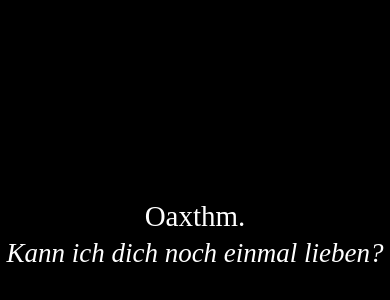
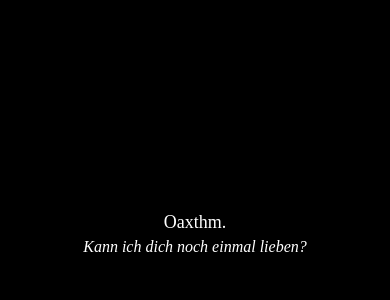
Before and after one commit to XeDiaulhaq/Oaxthm-domain, a plain HTML site: page index.html in a window 390 px wide. Shown: the part 188-488 px from the top of the page. Drawn offline with Linux system fonts and the light colour scheme; a web font is replaced by a local one.

Commit message:
Update style.css

```diff
--- a/style.css
+++ b/style.css
@@ -25,3 +25,12 @@ body {
     margin: 0; /* Menghilangkan margin default blockquote */
     font-style: italic; /* Memberi gaya italic khas kutipan */
 }
+
+@media (max-width: 600px) {
+    .main {
+        font-size: 18px; /* Ukuran teks lebih kecil pada layar kecil */
+    }
+    .sec {
+        font-size: 16px; /* Ukuran teks lebih kecil pada layar kecil */
+    }
+}
```
